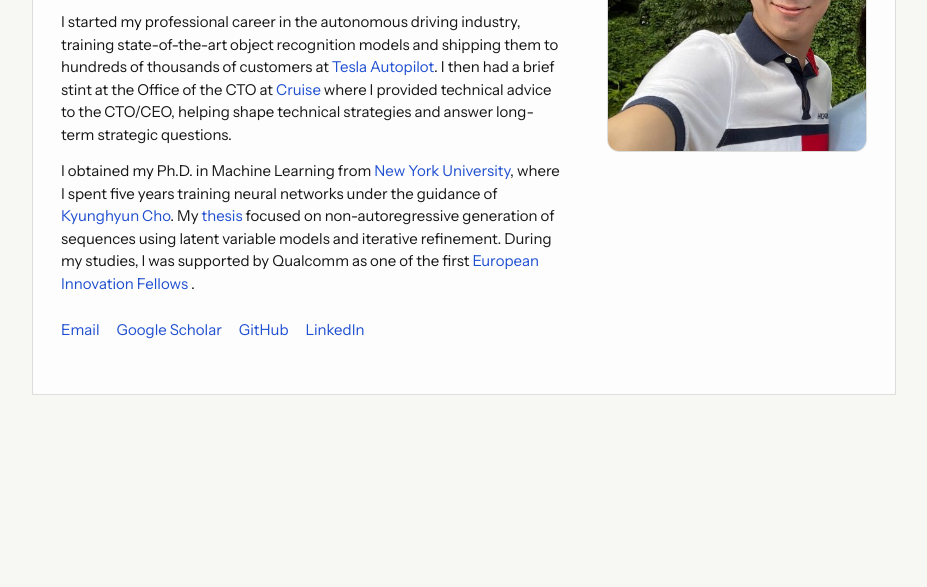
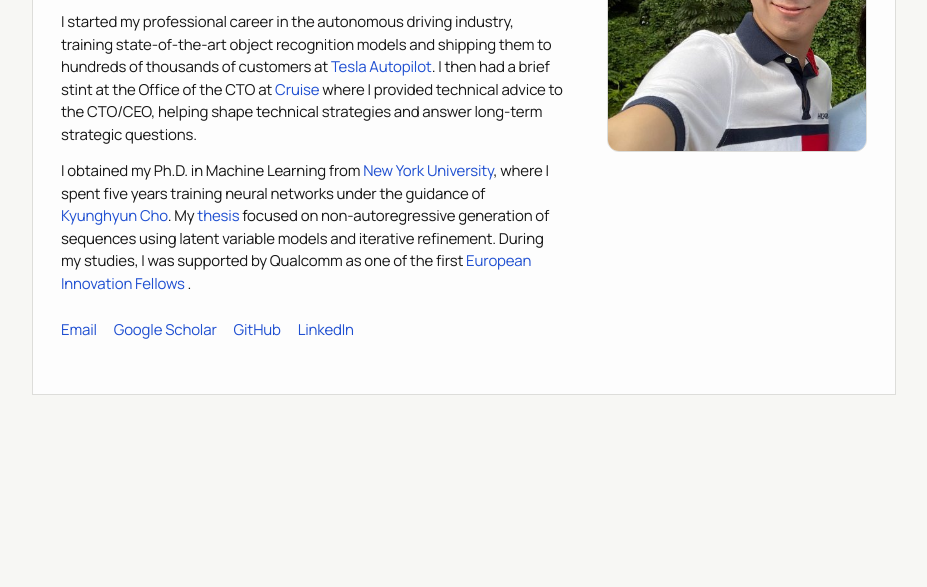
Before and after one commit to jaseleephd/jaseleephd.github.io, a plain HTML site: page index.html in a window 1280 px wide. Shown: the part 213-800 px from the top of the page, without its empty margins (176-1103 px from the left). Drawn offline with Linux system fonts and the light colour scheme.

Commit message:
Refine site typography

```diff
--- a/index.html
+++ b/index.html
@@ -12,7 +12,7 @@
     <link rel="preconnect" href="https://fonts.googleapis.com">
     <link rel="preconnect" href="https://fonts.gstatic.com" crossorigin>
     <link
-      href="https://fonts.googleapis.com/css2?family=Instrument+Sans:wght@400;500;600&display=swap"
+      href="https://fonts.googleapis.com/css2?family=Manrope:wght@400;500;600&family=Newsreader:opsz,wght@6..72,500&display=swap"
       rel="stylesheet"
     >
     <style>
@@ -32,11 +32,15 @@
 
       body {
         margin: 0;
-        font-family: "Instrument Sans", "Segoe UI", sans-serif;
+        font-family: "Manrope", "Segoe UI", sans-serif;
         font-size: 15px;
         line-height: 1.5;
+        font-weight: 400;
+        letter-spacing: -0.01em;
         color: var(--text);
         background: var(--bg);
+        font-optical-sizing: auto;
+        -webkit-font-smoothing: antialiased;
       }
 
       a {
@@ -68,15 +72,17 @@
 
       h1 {
         margin: 0 0 18px;
+        font-family: "Newsreader", Georgia, serif;
         font-size: 46px;
         font-weight: 500;
         line-height: 1;
-        letter-spacing: -0.04em;
+        letter-spacing: -0.03em;
       }
 
       p {
         margin: 0 0 14px;
         max-width: 62ch;
+        text-wrap: pretty;
       }
 
       .links {
```
